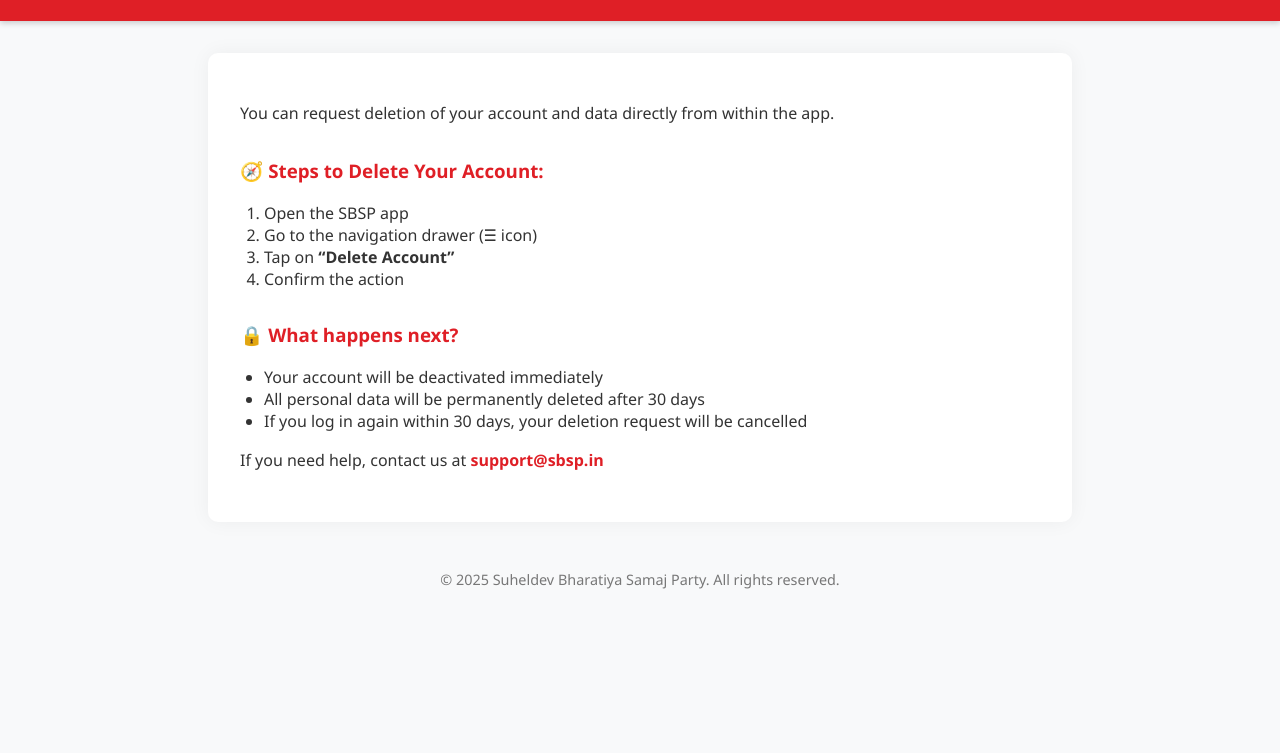
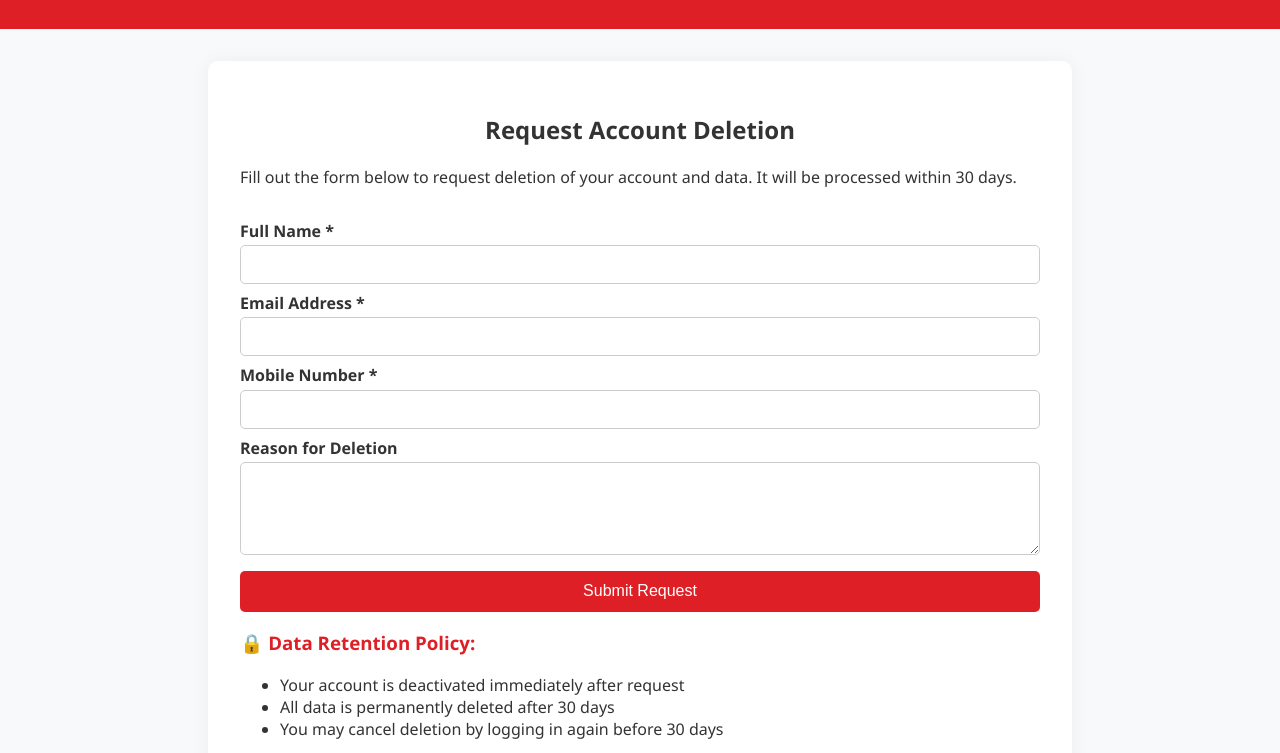
Before and after one commit to jaykaran1996/sbsp-delete-account, a plain HTML site: page index.html in a window 1280 px wide. Shown: the part 127-880 px from the top of the page. Before the commit the page ends 800 px from the top, so only its background shows below. Drawn offline with Linux system fonts and the light colour scheme.

Commit message:
Update index.html

```diff
--- a/index.html
+++ b/index.html
@@ -18,46 +18,63 @@
       color: #fff;
       padding: 1rem;
       text-align: center;
-      box-shadow: 0 2px 6px rgba(0,0,0,0.2);
     }
 
     main {
       padding: 2rem;
       max-width: 800px;
       margin: auto;
-      background-color: #ffffff;
+      background-color: #fff;
       margin-top: 2rem;
       border-radius: 10px;
       box-shadow: 0 0 20px rgba(0, 0, 0, 0.05);
     }
 
-    h1 {
-      font-size: 1.8rem;
-      margin-bottom: 1rem;
+    h1, h2 {
+      text-align: center;
     }
 
     h3 {
       color: #df1f26;
-      margin-top: 2rem;
     }
 
-    ol, ul {
-      padding-left: 1.5rem;
+    form {
+      margin-top: 1.5rem;
+      display: flex;
+      flex-direction: column;
     }
 
-    p {
-      font-size: 1rem;
-      line-height: 1.6;
-    }
-
-    a {
-      color: #df1f26;
-      text-decoration: none;
+    label {
+      margin: 0.5rem 0 0.2rem;
       font-weight: bold;
     }
 
-    a:hover {
-      text-decoration: underline;
+    input, textarea {
+      padding: 0.6rem;
+      border-radius: 5px;
+      border: 1px solid #ccc;
+      font-size: 1rem;
+    }
+
+    button {
+      margin-top: 1rem;
+      background-color: #df1f26;
+      color: white;
+      padding: 0.7rem;
+      border: none;
+      border-radius: 5px;
+      font-size: 1rem;
+      cursor: pointer;
+    }
+
+    .success {
+      margin-top: 1rem;
+      padding: 1rem;
+      background-color: #d4edda;
+      color: #155724;
+      border: 1px solid #c3e6cb;
+      border-radius: 5px;
+      display: none;
     }
 
     footer {
@@ -66,13 +83,6 @@
       font-size: 0.9rem;
       color: #777;
       margin-top: 2rem;
-    }
-
-    @media (max-width: 600px) {
-      main {
-        padding: 1rem;
-        margin: 1rem;
-      }
     }
   </style>
 </head>
@@ -84,29 +94,70 @@
   </header>
 
   <main>
-    <p>You can request deletion of your account and data directly from within the app.</p>
+    <h2>Request Account Deletion</h2>
+    <p>Fill out the form below to request deletion of your account and data. It will be processed within 30 days.</p>
 
-    <h3>🧭 Steps to Delete Your Account:</h3>
-    <ol>
-      <li>Open the SBSP app</li>
-      <li>Go to the navigation drawer (☰ icon)</li>
-      <li>Tap on <strong>“Delete Account”</strong></li>
-      <li>Confirm the action</li>
-    </ol>
+    <form id="deleteForm">
+      <label for="name">Full Name *</label>
+      <input type="text" id="name" required />
 
-    <h3>🔒 What happens next?</h3>
+      <label for="email">Email Address *</label>
+      <input type="email" id="email" required />
+
+      <label for="mobile">Mobile Number *</label>
+      <input type="text" id="mobile" required />
+
+      <label for="reason">Reason for Deletion</label>
+      <textarea id="reason" rows="4"></textarea>
+
+      <button type="submit">Submit Request</button>
+    </form>
+
+    <div class="success" id="successMessage">
+      ✅ Your request has been prepared. Please send the email to confirm account deletion. Your data will be deleted in 30 days.
+    </div>
+
+    <h3>🔒 Data Retention Policy:</h3>
     <ul>
-      <li>Your account will be deactivated immediately</li>
-      <li>All personal data will be permanently deleted after 30 days</li>
-      <li>If you log in again within 30 days, your deletion request will be cancelled</li>
+      <li>Your account is deactivated immediately after request</li>
+      <li>All data is permanently deleted after 30 days</li>
+      <li>You may cancel deletion by logging in again before 30 days</li>
     </ul>
 
-    <p>If you need help, contact us at <a href="mailto:support@sbsp.in">support@sbsp.in</a></p>
+    <p>Need help? Contact <a href="mailto:support@sbsp.in">support@sbsp.in</a></p>
   </main>
 
   <footer>
     © 2025 Suheldev Bharatiya Samaj Party. All rights reserved.
   </footer>
 
+  <script>
+    const form = document.getElementById('deleteForm');
+    const success = document.getElementById('successMessage');
+
+    form.addEventListener('submit', function(e) {
+      e.preventDefault();
+
+      const name = document.getElementById('name').value.trim();
+      const email = document.getElementById('email').value.trim();
+      const mobile = document.getElementById('mobile').value.trim();
+      const reason = document.getElementById('reason').value.trim();
+
+      const subject = encodeURIComponent("Request for Account Deletion");
+      const body = encodeURIComponent(
+        `Name: ${name}\nEmail: ${email}\nMobile: ${mobile}\nReason: ${reason}\n\nPlease delete my account and all related data.`
+      );
+
+      // Mailto link
+      const mailtoLink = `mailto:support@sbsp.in?subject=${subject}&body=${body}`;
+
+      window.location.href = mailtoLink;
+
+      // Show success message
+      success.style.display = 'block';
+      form.reset();
+    });
+  </script>
+
 </body>
 </html>
```
